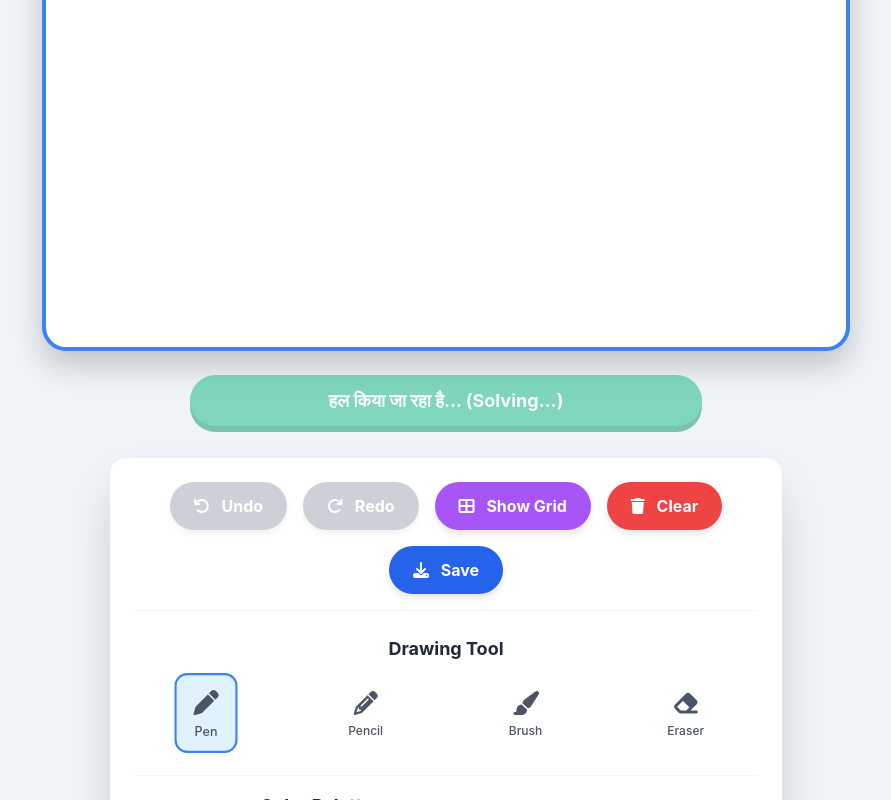
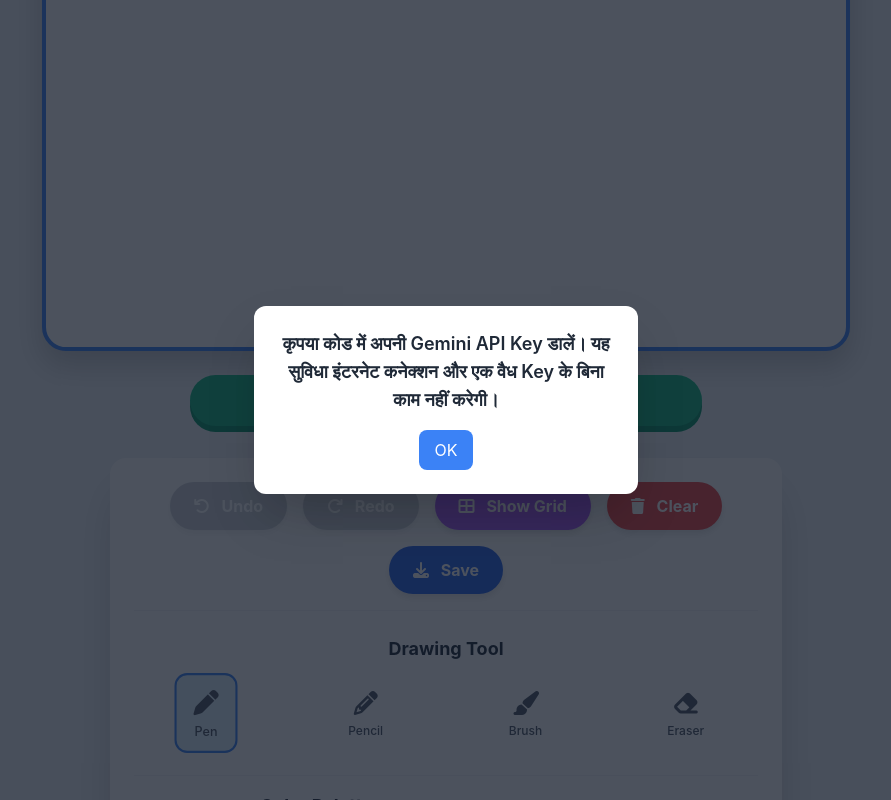
Before and after one commit to raveemadane-sudo/Creative-Studio, a plain HTML site: page index.html in a window 1280 px wide. Both pictures are taken after a click on the button "Solve Handwritten Math". Shown: the part 661-1461 px from the top of the page, without its empty margins (194-1085 px from the left). Drawn offline with nearby package versions, Linux system fonts and the light colour scheme; no server answers.

Commit message:
Update index.html

```diff
--- a/index.html
+++ b/index.html
@@ -281,7 +281,7 @@
 
     // Main function to solve the handwritten math problem using Gemini
     async function solveHandwrittenMath() {
-        if (API_KEY === "YOUR_API_KEY_HERE" || API_KEY === "") {
+        if (API_KEY === "AIzaSyAqzTp65Q8-zyOWDsDuzLUlWnzK2LUThgM" || API_KEY === "") {
              showModal("कृपया कोड में अपनी Gemini API Key डालें। यह सुविधा इंटरनेट कनेक्शन और एक वैध Key के बिना काम नहीं करेगी।");
              return;
         }
```
